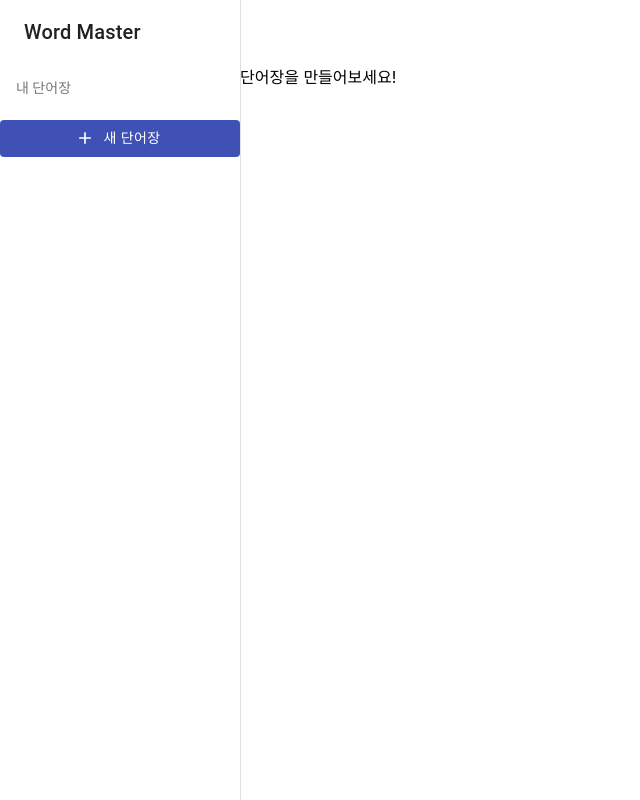
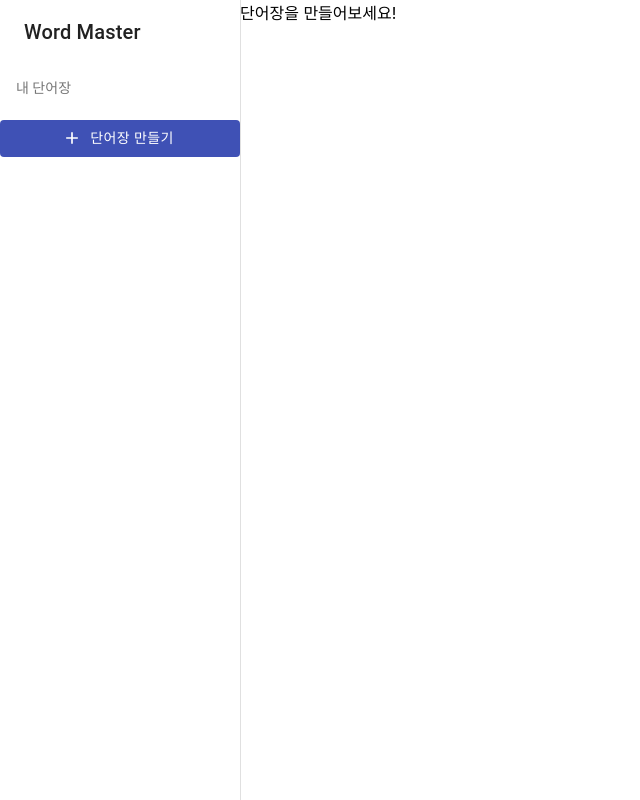
Before and after one commit to Tekiter/word-master-react, a React (Create React App) app: page / in a window 1280 px wide. Shown: the whole page, without its empty margins (0-640 px from the left). Built offline with nearby package versions, Linux system fonts and the light colour scheme.

Commit message:
Refactor

```diff
--- a/src/components/Layout.js
+++ b/src/components/Layout.js
@@ -37,14 +37,6 @@ function Layout({ appTitle, side, children }) {
 
   return (
     <div className={classes.root}>
-      <AppBar
-        position="fixed"
-        className={classes.appBar}
-        color="transparent"
-        elevation={0}
-      >
-        <WordbookToolbar />
-      </AppBar>
       <Drawer
         className={classes.drawer}
         classes={{
@@ -59,7 +51,8 @@ function Layout({ appTitle, side, children }) {
         <div className={classes.drawerContainer}>{side}</div>
       </Drawer>
       <main className={classes.content}>
-        <Toolbar />
+        {/* <Toolbar /> */}
+
         {children}
       </main>
     </div>
--- a/src/components/WordbookContent.js
+++ b/src/components/WordbookContent.js
@@ -1,5 +1,6 @@
 import { observer } from "mobx-react";
 import { useStores } from "../store";
+import WordbookToolbar from "./WordbookToolbar";
 
 export default observer(function WordbookContent() {
   const { wordbookList } = useStores();
@@ -8,5 +9,10 @@ export default observer(function WordbookContent() {
     return <div>단어장을 만들어보세요!</div>;
   }
 
-  return <div>{JSON.stringify(wordbookList.current)}</div>;
+  return (
+    <>
+      <WordbookToolbar wordbookList={wordbookList} />
+      <div>{JSON.stringify(wordbookList.current)}</div>
+    </>
+  );
 });
--- a/src/components/WordbookList.js
+++ b/src/components/WordbookList.js
@@ -57,7 +57,7 @@ const CreateWordbookDialog = (props) => {
         onClose={closeDialog}
         aria-labelledby="form-dialog-title"
       >
-        <DialogTitle id="form-dialog-title">단어장 추가</DialogTitle>
+        <DialogTitle id="form-dialog-title">단어장 만들기</DialogTitle>
         <DialogContent>
           <TextField
             autoFocus
@@ -126,7 +126,7 @@ const Wordbook = observer(() => {
             fullWidth
             onClick={() => open()}
           >
-            새 단어장
+            단어장 만들기
           </Button>
         )}
       ></CreateWordbookDialog>
--- a/src/components/WordbookToolbar.js
+++ b/src/components/WordbookToolbar.js
@@ -1,38 +1,13 @@
-import {
-  ClickAwayListener,
-  IconButton,
-  Toolbar,
-  Typography,
-} from "@material-ui/core";
+import { AppBar, IconButton, Toolbar, Typography } from "@material-ui/core";
 import SettingsIcon from "@material-ui/icons/Settings";
-import { observer } from "mobx-react";
-import { useStores } from "../store";
 
-function WordbookNameDisplay({ name }) {
-  return (
-    <Toolbar>
-      <Typography variant="h6" noWrap>
-        {name}
-      </Typography>
-      <IconButton edge="start" size="small">
-        <SettingsIcon />
-      </IconButton>
-    </Toolbar>
-  );
-}
-
-function WordbookName() {
-  return <ClickAwayListener></ClickAwayListener>;
-}
-
-export default observer(function WordbookToolbar() {
-  const { wordbookList } = useStores();
-
+export default function WordbookToolbar({ wordbookList }) {
   if (!wordbookList.selected) {
     return <Toolbar />;
   }
 
   return (
+    <AppBar position="sticky" color="transparent" elevation={0}>
       <Toolbar>
         <Typography variant="h6" noWrap>
           {wordbookList.current.name}
@@ -41,5 +16,6 @@ export default observer(function WordbookToolbar() {
           <SettingsIcon />
         </IconButton>
       </Toolbar>
+    </AppBar>
   );
-});
+}
--- a/src/store/wordbookList.js
+++ b/src/store/wordbookList.js
@@ -4,7 +4,6 @@ import * as api from "../utils/api";
 
 export default class WordbookStore {
   books = [];
-  nextId = 0;
   current = null;
 
   constructor() {
@@ -31,21 +30,9 @@ export default class WordbookStore {
   }
 
   async load() {
-    // const obj = localStorage.getItem("wordbookList");
-    // if (obj) {
-    //   this.books = JSON.parse(obj);
-
-    //   let maxId = -1;
-    //   this.books.forEach((book) => {
-    //     maxId = Math.max(maxId, book.id);
-    //   });
-    //   this.nextId = maxId + 1;
-    // }
-
     const res = await api.getWordbookList();
     runInAction(() => {
       this.books = res.books;
-      this.nextId = res.nextId;
     });
   }
 
```
Lines whose indentation alone changed are shown as unchanged.
